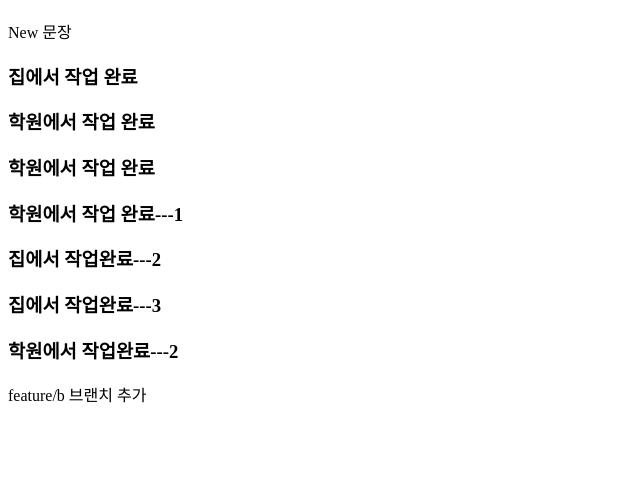
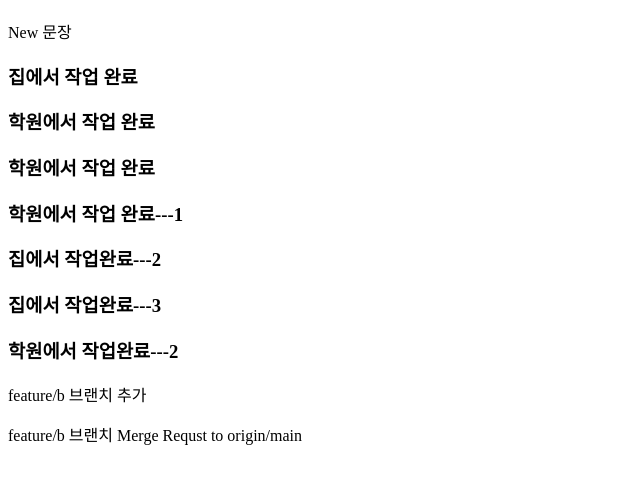
Before and after one commit to ssoooon1122-arch/git-test-251016-new, a plain HTML site: page index.html in a window 1280 px wide. Shown: the part 61-544 px from the top of the page, without its empty margins (0-640 px from the left). Drawn offline with Linux system fonts and the light colour scheme.

Commit message:
feature/b 브랜치 Merge Requst to origin/main

```diff
--- a/index.html
+++ b/index.html
@@ -17,5 +17,6 @@
      <h3>집에서 작업완료---3</h3>
      <h3>학원에서 작업완료---2</h3>
      <p>feature/b 브랜치 추가</p>
+     <p>feature/b 브랜치 Merge Requst to origin/main</p>
 </body>
 </html>
```
